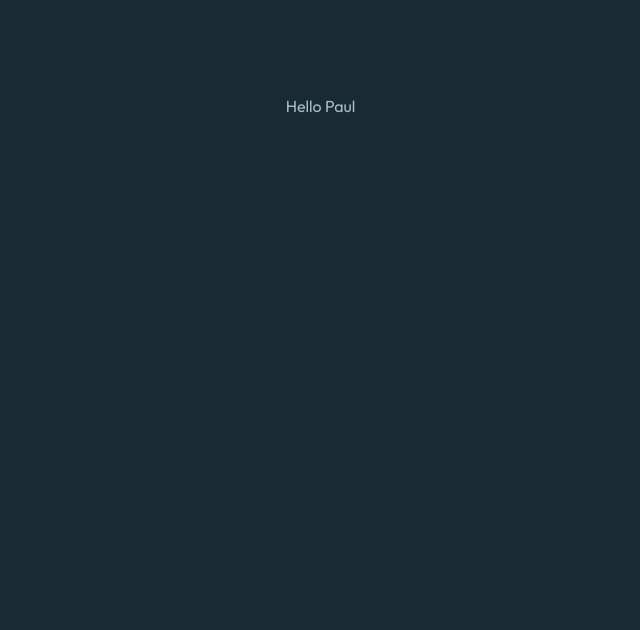
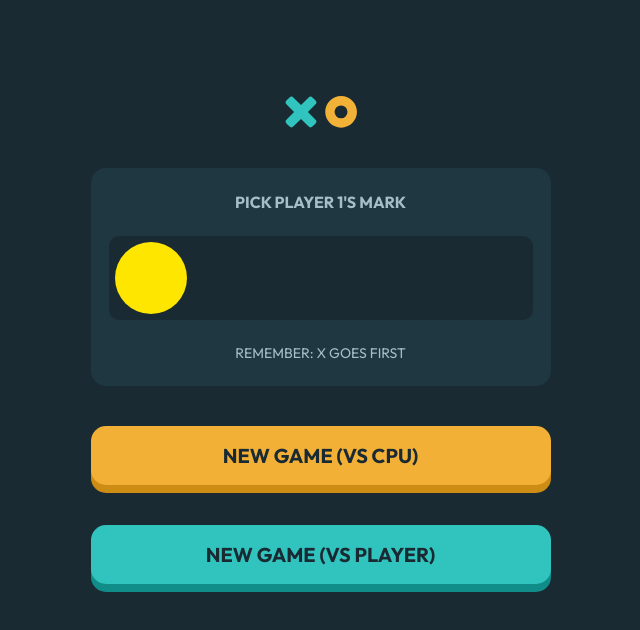
Before and after one commit to pcrescini/tic-tac-toe, a Next.js app: page / in a window 1280 px wide. Shown: the top 630 px of the page, without its empty margins (312-952 px from the left). Built offline with nearby package versions, Linux system fonts and the light colour scheme; a web font is replaced by a local one.

Commit message:
update: styled GameStart and Toggle components

```diff
--- a/src/app/globals.scss
+++ b/src/app/globals.scss
@@ -1,2 +1,2 @@
+@use '../styles/_reset.scss' as *;
 @use '../styles/_base.scss' as *;
-@use '../styles/_reset.scss' as *;
--- a/src/app/page.js
+++ b/src/app/page.js
@@ -1,11 +1,12 @@
 import React from 'react';
 
+import GameStart from '@/components/GameStart';
 import styles from './page.module.scss';
 
 export default function Home() {
   return (
     <main className={styles.main}>
-      <div>Hello Paul</div>
+      <GameStart />
     </main>
   );
 }
--- a/src/components/GameStart/GameStart.js
+++ b/src/components/GameStart/GameStart.js
@@ -1,7 +1,28 @@
+'use client';
 import React from 'react';
+import clsx from 'clsx';
+
+import Logo from '@/components/Logo';
+import Toggle from '@/components/Toggle';
+import styles from './GameStart.module.scss';
 
 function GameStart() {
-  return <div></div>;
+  const [isEnabled, setIsEnabled] = React.useState(false);
+
+  return (
+    <div className={styles.container}>
+      <Logo />
+      <div className={styles.card}>
+        <strong>Pick Player 1's Mark</strong>
+        <Toggle value={isEnabled} onChange={setIsEnabled} />
+        <span className={styles.note}>Remember: X Goes First</span>
+      </div>
+      <button className={clsx('primary', 'large')}>New Game (vs CPU)</button>
+      <button className={clsx('secondary', 'large')}>
+        New Game (vs Player)
+      </button>
+    </div>
+  );
 }
 
 export default GameStart;
--- /dev/null
+++ b/src/components/GameStart/GameStart.module.scss
@@ -0,0 +1,27 @@
+@use '@/styles/variables' as *;
+
+.container {
+  display: flex;
+  flex-direction: column;
+  align-items: center;
+  justify-content: space-between;
+  gap: 40px;
+}
+
+.card {
+  display: flex;
+  flex-direction: column;
+  align-items: center;
+  justify-content: space-around;
+  gap: 24px;
+  width: 460px;
+  padding: 24px;
+  background-color: $semi-dark-navy;
+  border-radius: $global-border-radius;
+  text-transform: uppercase;
+  font-size: $font-size-heading-xsmall;
+}
+
+.note {
+  font-size: $font-size-body;
+}
--- a/src/components/Toggle/Toggle.js
+++ b/src/components/Toggle/Toggle.js
@@ -22,7 +22,7 @@ function Toggle({ value, onChange, ...delegated }) {
           duration: 0.2,
         }}
         animate={{
-          x: value ? '100%' : '0%',
+          x: value ? '350px' : '0%',
         }}
       />
     </button>
--- a/src/components/Toggle/Toggle.module.scss
+++ b/src/components/Toggle/Toggle.module.scss
@@ -1,12 +1,13 @@
+@use '@/styles/variables' as *;
+
 .wrapper {
   display: block;
-  width: 100px;
-  height: 50px;
-  border-radius: 1000px;
+  width: 412px;
+  height: 72px;
+  border-radius: 10px;
   border: none;
   padding: 6px;
-  border: 3px solid white;
-  background: transparent;
+  background: $dark-navy;
   cursor: pointer;
   box-sizing: content-box;
   outline-offset: 6px;
--- a/src/styles/_base.scss
+++ b/src/styles/_base.scss
@@ -1,4 +1,5 @@
 @use 'variables' as *;
+@use 'mixins' as *;
 
 html {
   max-width: 100vw;
@@ -17,4 +18,74 @@ body {
   flex-direction: column;
   align-items: center;
   justify-content: center;
+  font-size: $font-size-body;
 }
+
+button {
+  color: $dark-navy;
+  text-transform: uppercase;
+  width: 460px;
+  border: none;
+  border-radius: $button-border-radius;
+  transition: $global-transition;
+  font-size: $font-size-heading-small;
+
+  &.primary {
+    font-weight: bold;
+    background-color: $color-primary;
+    box-shadow: 0 8px 0 0 $color-primary-shadow;
+
+    &:hover {
+      background-color: $color-primary-hover;
+    }
+
+    &:focus {
+      background-color: $color-primary-hover;
+      outline: dashed $light-red;
+      outline-offset: 2px;
+    }
+  }
+
+  &.secondary {
+    font-weight: bold;
+    background-color: $color-secondary;
+    box-shadow: 0 8px 0 0 $color-secondary-shadow;
+
+    &:hover {
+      background-color: $color-secondary-hover;
+    }
+
+    &:focus {
+      background-color: $color-secondary-hover;
+      outline: dashed $light-red;
+      outline-offset: 2px;
+    }
+  }
+
+  &.large {
+    padding: $button-large-padding;
+  }
+
+  &.small {
+    padding: $button-small-padding;
+  }
+
+  &.restart {
+    padding: $button-restart-padding;
+  }
+
+  &.quit {
+    font-size: $font-size-heading-xsmall;
+  }
+
+  &.next-round {
+    font-size: $font-size-heading-xsmall;
+  }
+
+  @include tablet {
+  }
+
+  @include mobile {
+    width: 327px;
+  }
+}
--- a/src/styles/_variables.scss
+++ b/src/styles/_variables.scss
@@ -3,6 +3,7 @@ $light-blue: hsl(178deg, 60%, 48%);
 $light-blue-hover: hsl(178deg, 75%, 65%);
 $light-yellow: hsl(39deg, 88%, 58%);
 $light-yellow-hover: hsl(39deg, 100%, 69%);
+$light-red: hsl(7, 77%, 66%);
 $dark-navy: hsl(202deg, 32%, 15%);
 $semi-dark-navy: hsl(199deg, 35%, 19%);
 $silver: hsl(198deg, 23%, 72%);
@@ -19,11 +20,18 @@ $color-button-stroke: hsl(0deg, 0%, 59%);
 
 //Miscellaneous
 $button-border-radius: 15px;
-$button-large-padding: 17px 152px 25px;
-$button-small-padding: 15px 17px;
+$button-large-padding: 17px;
+$button-small-padding: 15px;
 $button-restart-padding: 16px;
 $font-family-main: var(--font-family);
 $font-family-mono: var(--font-family-mono);
+$font-size-heading-large: 2.5rem;
+$font-size-heading-medium: 1.5rem;
+$font-size-heading-small: 1.25rem;
+$font-size-heading-xsmall: 1rem;
+$font-size-body: 0.875rem;
+$global-transition: all 0.25s cubic-bezier(0.645, 0.045, 0.355, 1);
+$global-border-radius: 15px;
 
 // Screen Sizes
 $mobile: 500px;
```
Also changed, not shown: src/app/utils.js (added, +11 -0 lines).
